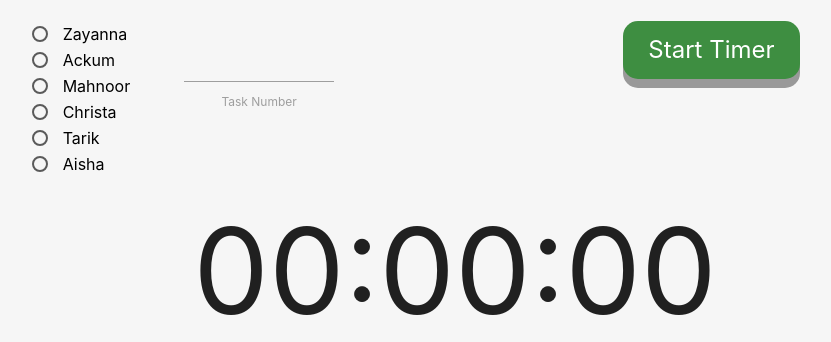
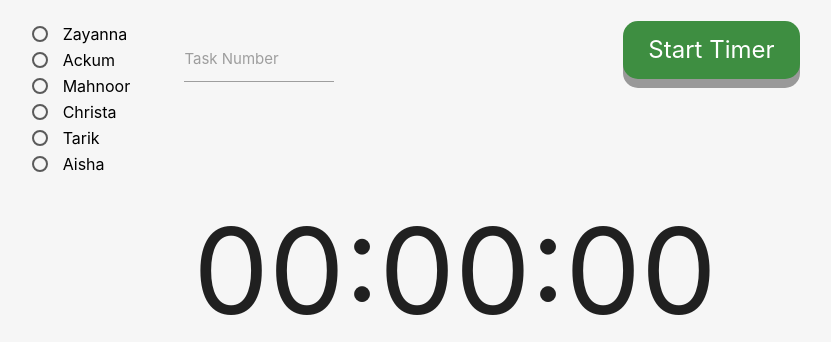
Before and after one commit to fran-fernan/Innovative-Endeavours-Task-Tracker, a PHP site: page / in a window 1280 px wide. Shown: the part 64-406 px from the top of the page, without its empty margins (185-1016 px from the left). Run offline with PHP 8.4, Linux system fonts and the light colour scheme; data that the repository does not hold is empty.

Commit message:
doing it right

```diff
--- a/index.php
+++ b/index.php
@@ -70,11 +70,9 @@
                         </label></p>
                 </div>
                 <div class="input-field col s5">
-                    <div class="input-field col s6">
-                        <center>
+                    <div class="input-field col s6 valign-wrapper">
                         <input name="jobbox" id="last_name" type="text" class="validate">
                         <label for="last_name">Task Number</label>
-                        </center>
                     </div>
                 </div>
                 <div class="input-field col s5">
```
